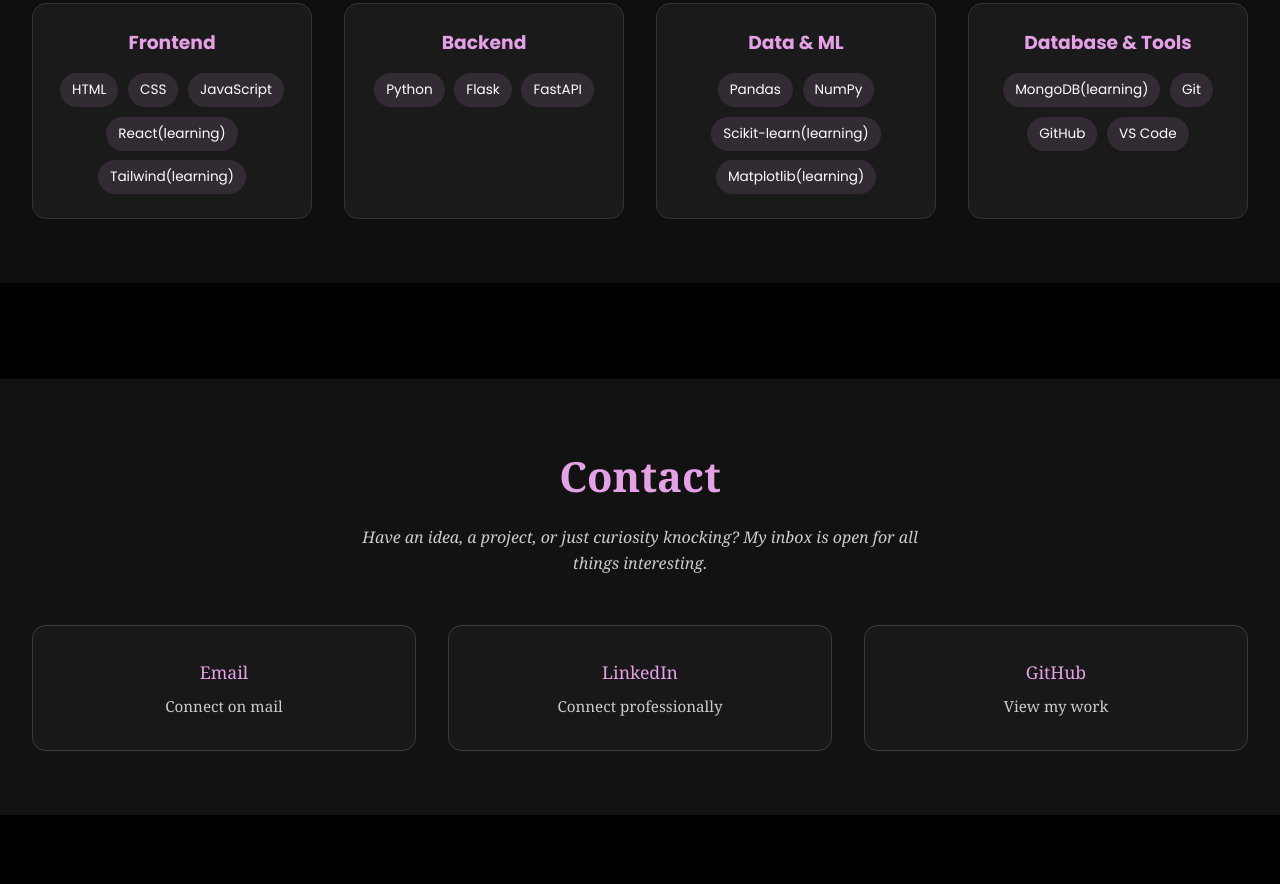
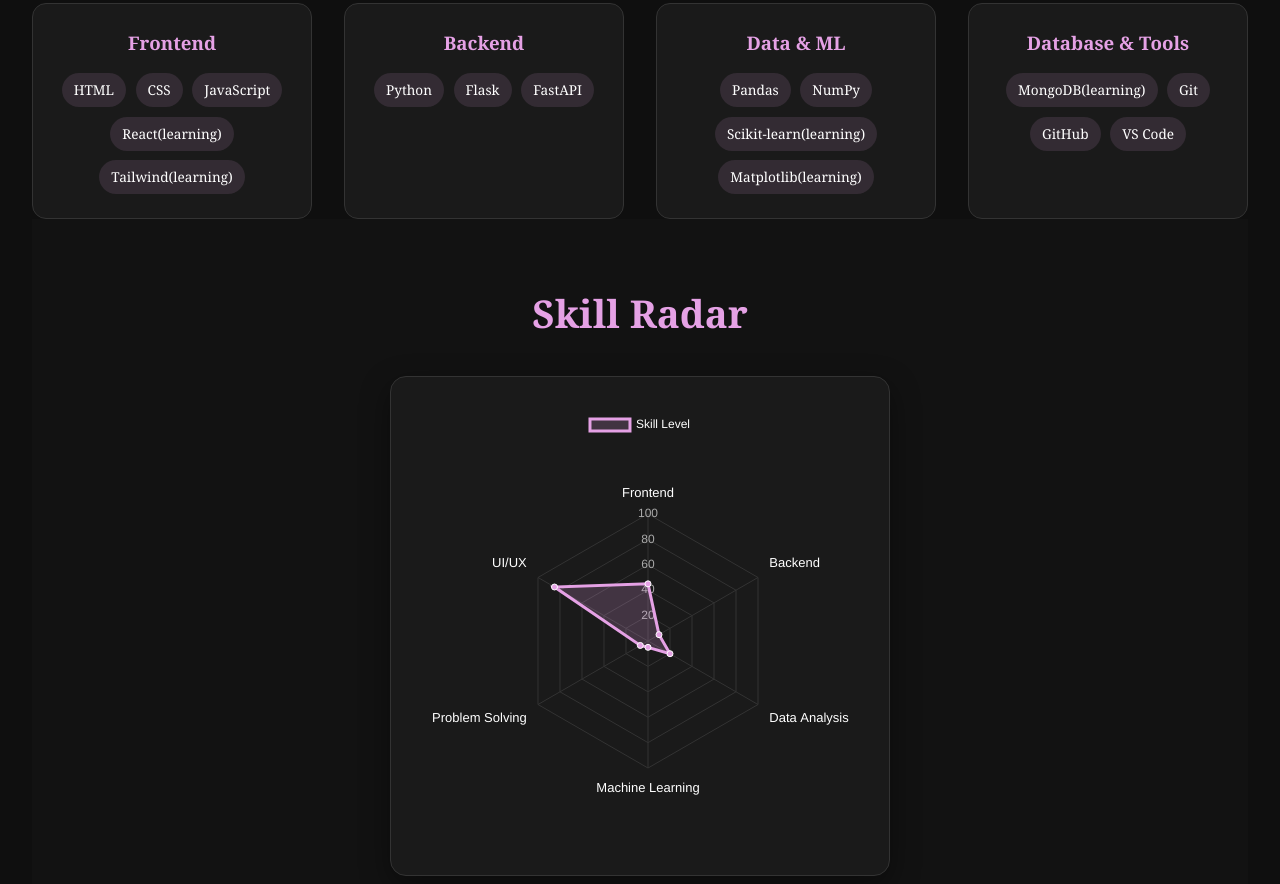
Before and after one commit to sonakshii05/Portfolio, a plain HTML site: page index.html in a window 1280 px wide. Shown: the part 6396-7280 px from the top of the page. Before the commit the page ends 7211 px from the top, so only its background shows below. Drawn offline with nearby package versions, Linux system fonts and the light colour scheme; a web font is replaced by a local one.

Commit message:
skill radar

```diff
--- a/index.html
+++ b/index.html
@@ -560,7 +560,15 @@
     </div>
 
   </div>
+  <section id="Skills">
+  <h2>Skill Radar</h2>
+
+  <div class="skills-wrapper">
+    <canvas id="skillsChart"></canvas>
+  </div>
 </section>
+</section>
+
 <section id="Contact">
   <h2>Contact</h2>
 
@@ -592,5 +600,6 @@
 
 
 <script src="script.js"></script>
+<script src="https://cdn.jsdelivr.net/npm/chart.js"></script>
 </body>
 </html>
--- a/script.js
+++ b/script.js
@@ -106,3 +106,59 @@
 
 window.addEventListener('scroll', animateContacts);
 animateContacts();
+
+// ==================== SKILL RADAR ====================
+document.addEventListener("DOMContentLoaded", () => {
+
+  const ctx = document.getElementById('skillsChart');
+
+  if (!ctx) return; // prevents errors if section not loaded
+
+  new Chart(ctx, {
+    type: 'radar',
+    data: {
+      labels: [
+        'Frontend',
+        'Backend',
+        'Data Analysis',
+        'Machine Learning',
+        'Problem Solving',
+        'UI/UX'
+      ],
+      datasets: [{
+        label: 'Skill Level',
+        data: [45, 10, 20, 5, 7, 85],
+        fill: true,
+        backgroundColor: 'rgba(229,161,229,0.2)',
+        borderColor: '#e5a1e5',
+        pointBackgroundColor: '#e5a1e5',
+        pointBorderColor: '#fff'
+      }]
+    },
+    options: {
+      scales: {
+        r: {
+          angleLines: { color: '#333' },
+          grid: { color: '#333' },
+          pointLabels: {
+            color: '#fff',
+            font: { size: 13 }
+          },
+          ticks: {
+            backdropColor: 'transparent',
+            color: '#aaa',
+            stepSize: 20
+          },
+          suggestedMin: 0,
+          suggestedMax: 100
+        }
+      },
+      plugins: {
+        legend: {
+          labels: { color: '#fff' }
+        }
+      }
+    }
+  });
+
+});
--- a/style.css
+++ b/style.css
@@ -1153,6 +1153,7 @@
   background: #0f0f0f;
   color: white;
   text-align: center;
+  font-family: Georgia, 'Times New Roman', Times, serif;
 }
 
 #Tools h2 {
@@ -1207,3 +1208,28 @@
   background: #e5a1e5;
   color: black;
 }
+
+#Skills {
+  padding: 4rem 2rem;
+  background: #121212;
+  text-align: center;
+  color: white;
+  font-family: Georgia, 'Times New Roman', Times, serif;
+}
+
+#Skills h2 {
+  font-size: 2.4rem;
+  font-family: Georgia, 'Times New Roman', Times, serif;
+  color: #e5a1e5;
+  margin-bottom: 2rem;
+}
+
+.skills-wrapper {
+  max-width: 500px;
+  margin: auto;
+  background: #1a1a1a;
+  padding: 2rem;
+  border-radius: 16px;
+  border: 1px solid #333;
+  box-shadow: 0 10px 30px rgba(0,0,0,0.4);
+}
```
